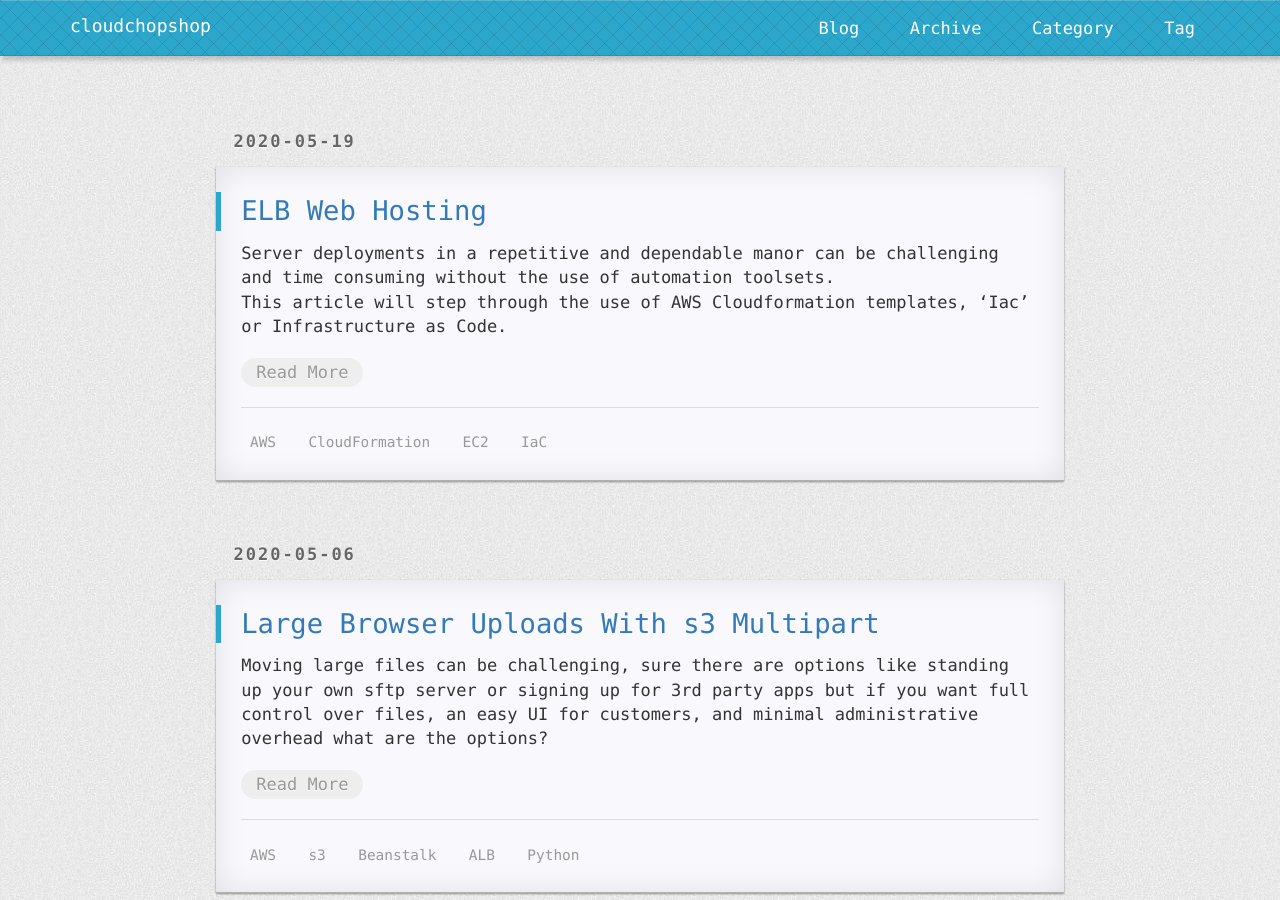
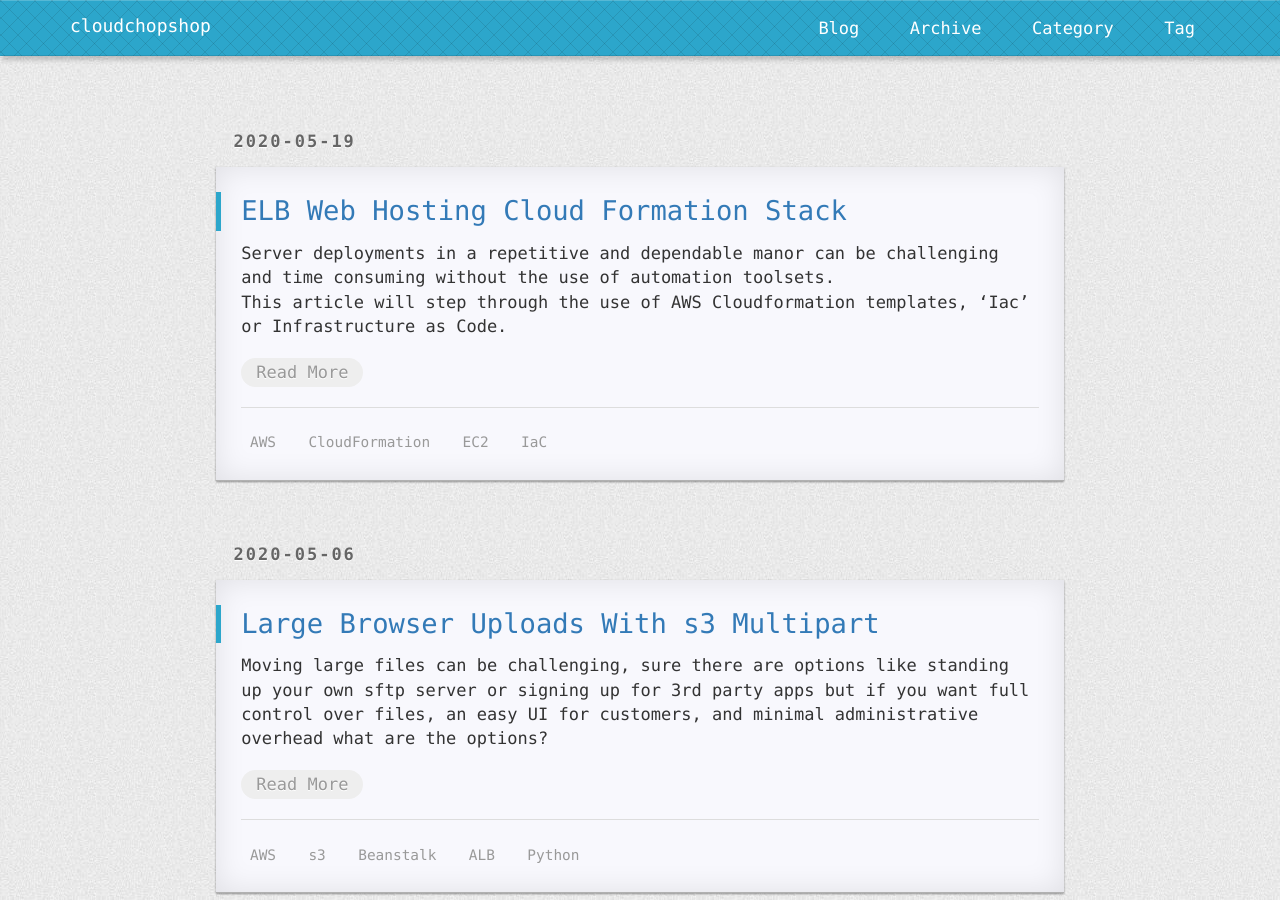
Before and after one commit to cloudchopshop/cloudchopshop.github.io, a Jekyll site: the page built from index.html, in a window 1280 px wide and 900 px high. Built offline with Jekyll 4.4.1, drawn with Linux system fonts in a browser that asks for light colours; nearby versions of some CDN libraries; the list of posts is cut into pages by our own code; a style sheet for code colours, icons or effects is not loaded.

Commit message:
ELB ScreenShot

````diff
--- a/_posts/2020-05-19-ELB-Web-Hosting.md
+++ b/_posts/2020-05-19-ELB-Web-Hosting.md
@@ -1,6 +1,6 @@
 ---
 layout: post
-title: ELB Web Hosting
+title: ELB Web Hosting Cloud Formation Stack
 tags: AWS CloudFormation EC2 IaC
 categories: Cloud
 ---
@@ -54,7 +54,7 @@
 
 - Resources: Resources are the declared components, configured for deployment (Note: The below snippet shows a collapsed view)
 
-``` json
+``` bash
     },
     "Resources": {
         "LBWEBVPC": {               #VPC and properties
````
Also changed, not shown: screenshots/ELB_Overview.png (added).
